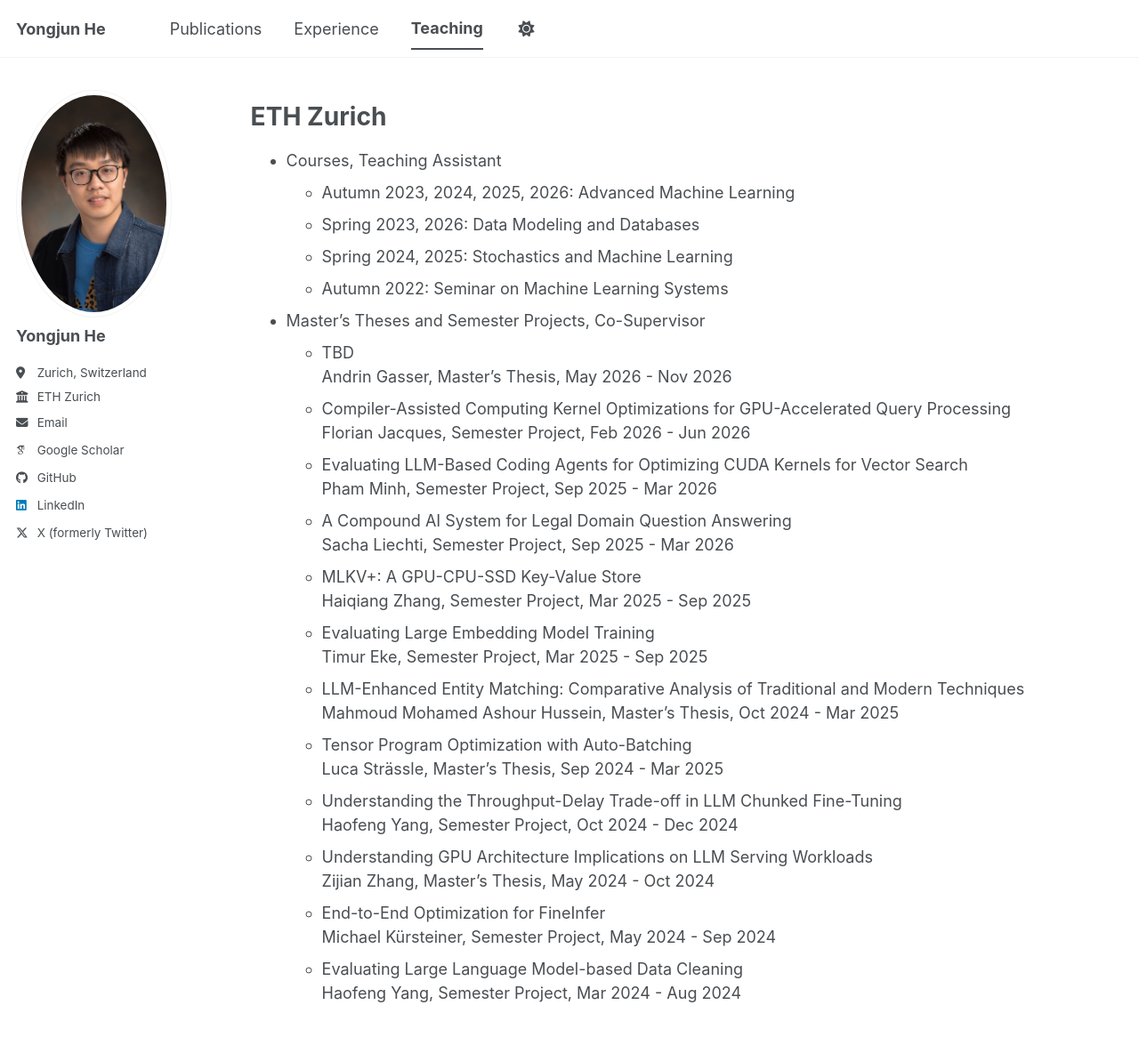
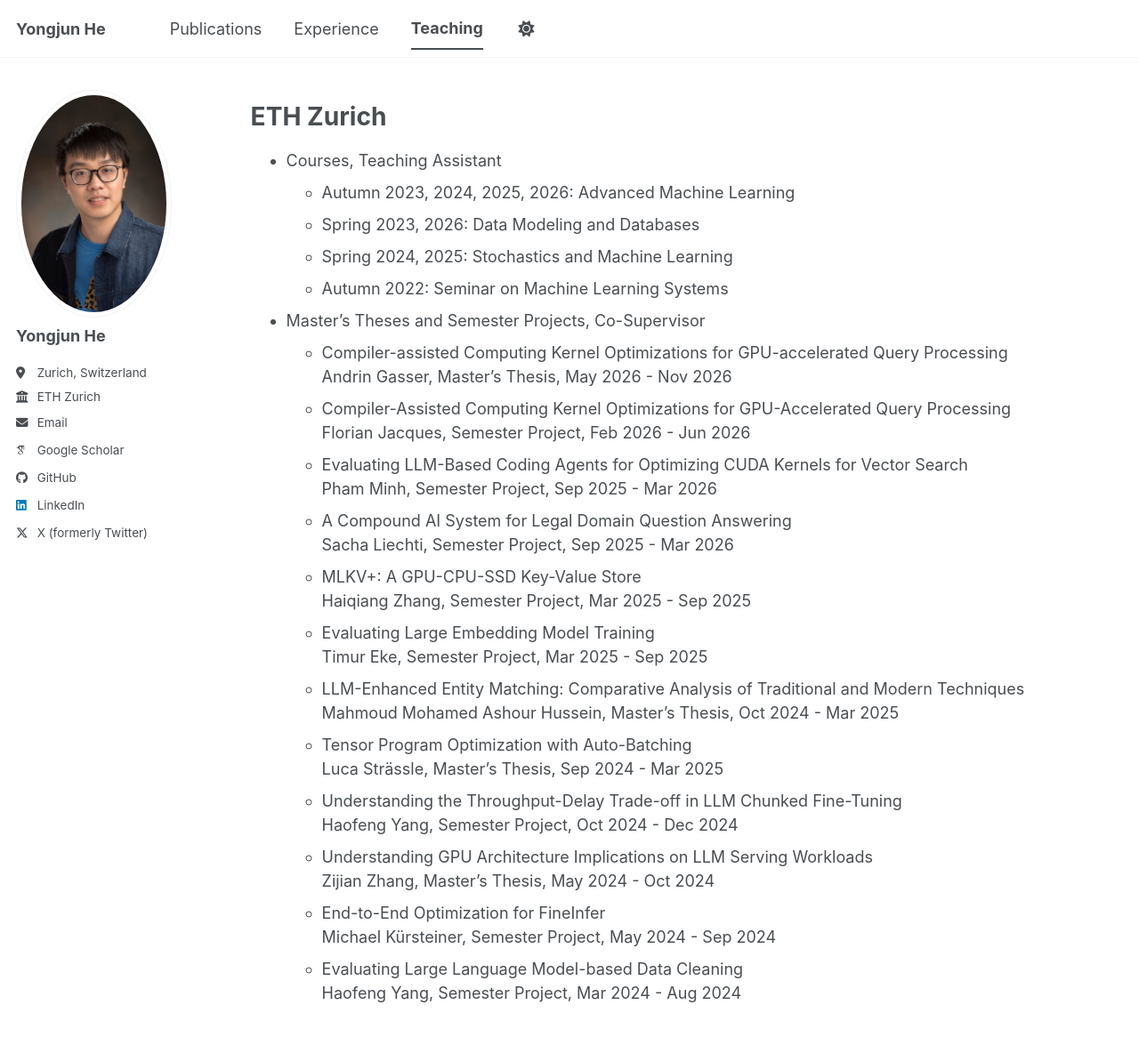
Before and after one commit to YongjunHe/YongjunHe.github.io, a Jekyll site: the page built from _pages/teaching.md, in a window 1280 px wide and 1184 px high. Shown: the top 1166 px of the window at 89% size. Built offline with Jekyll 4.4.1, drawn with Linux system fonts in a browser that asks for light colours; some web fonts are replaced; a script bundle is joined from its source files by our own code; library files that are not in the unit come from our copies.

Commit message:
Update Master's Theses and Semester Projects section

```diff
--- a/_pages/teaching.md
+++ b/_pages/teaching.md
@@ -14,7 +14,7 @@
   * Autumn 2022: Seminar on Machine Learning Systems
 
 * Master's Theses and Semester Projects, Co-Supervisor
-  * TBD
+  * Compiler-assisted Computing Kernel Optimizations for GPU-accelerated Query Processing
     Andrin Gasser, Master’s Thesis, May 2026 - Nov 2026
   * Compiler-Assisted Computing Kernel Optimizations for GPU-Accelerated Query Processing
     Florian Jacques, Semester Project, Feb 2026 - Jun 2026
```
